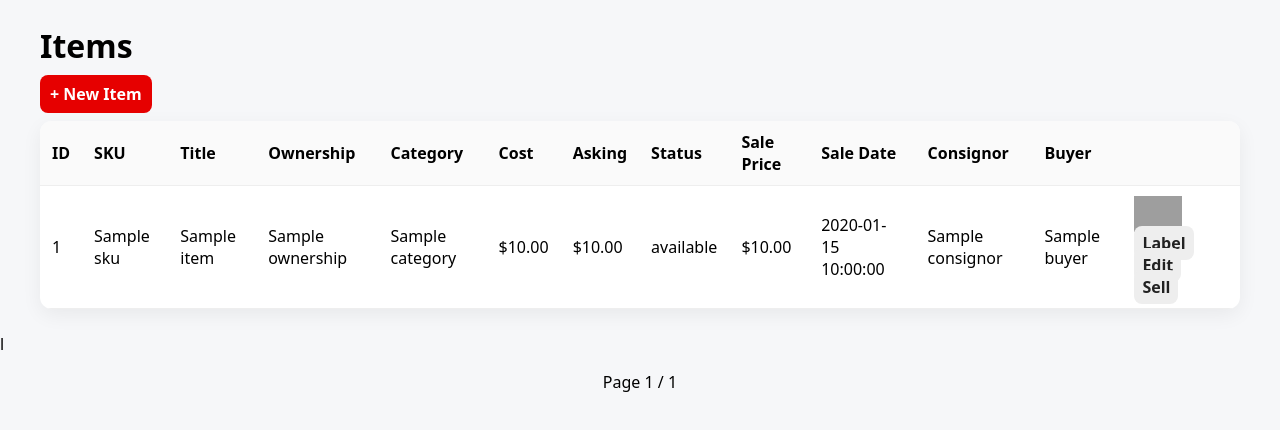
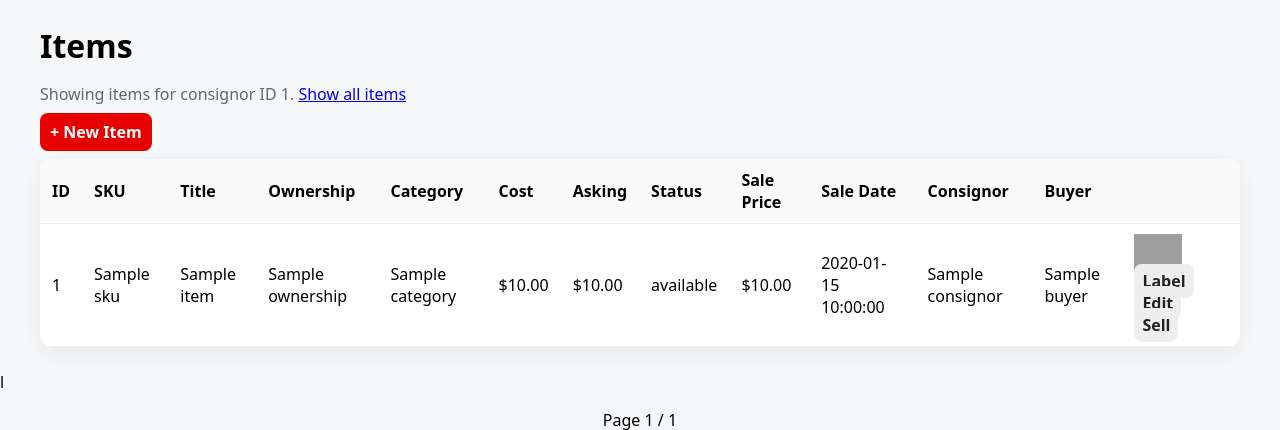
Before and after one commit to kernjason4460-cyber/flashbidz_consignment_app, a Python web app: template flashbidz_consignment_app/templates/items.html in a window 1280 px wide. Shown: the part 101-531 px from the top of the page. Run offline with Jinja, Linux system fonts and the light colour scheme; the template is opened without the code that fills it: most values are stand-ins (such as "Sample title", 1, 10 or a date in 2020); grey boxes are pictures that could not be loaded.

Commit message:
Update items.html

```diff
--- a/flashbidz_consignment_app/templates/items.html
+++ b/flashbidz_consignment_app/templates/items.html
@@ -37,6 +37,12 @@
   {% include "_navbar.html" %}
   <main>
     <h1>Items</h1>
+{% if consignor_id %}
+  <p style="margin-top: 4px; color: #666;">
+    Showing items for consignor ID {{ consignor_id }}.
+    <a href="{{ url_for('items_list') }}">Show all items</a>
+  </p>
+{% endif %}
 <p><a class="btn" href="/items/new">+ New Item</a></p>
 
 
```
